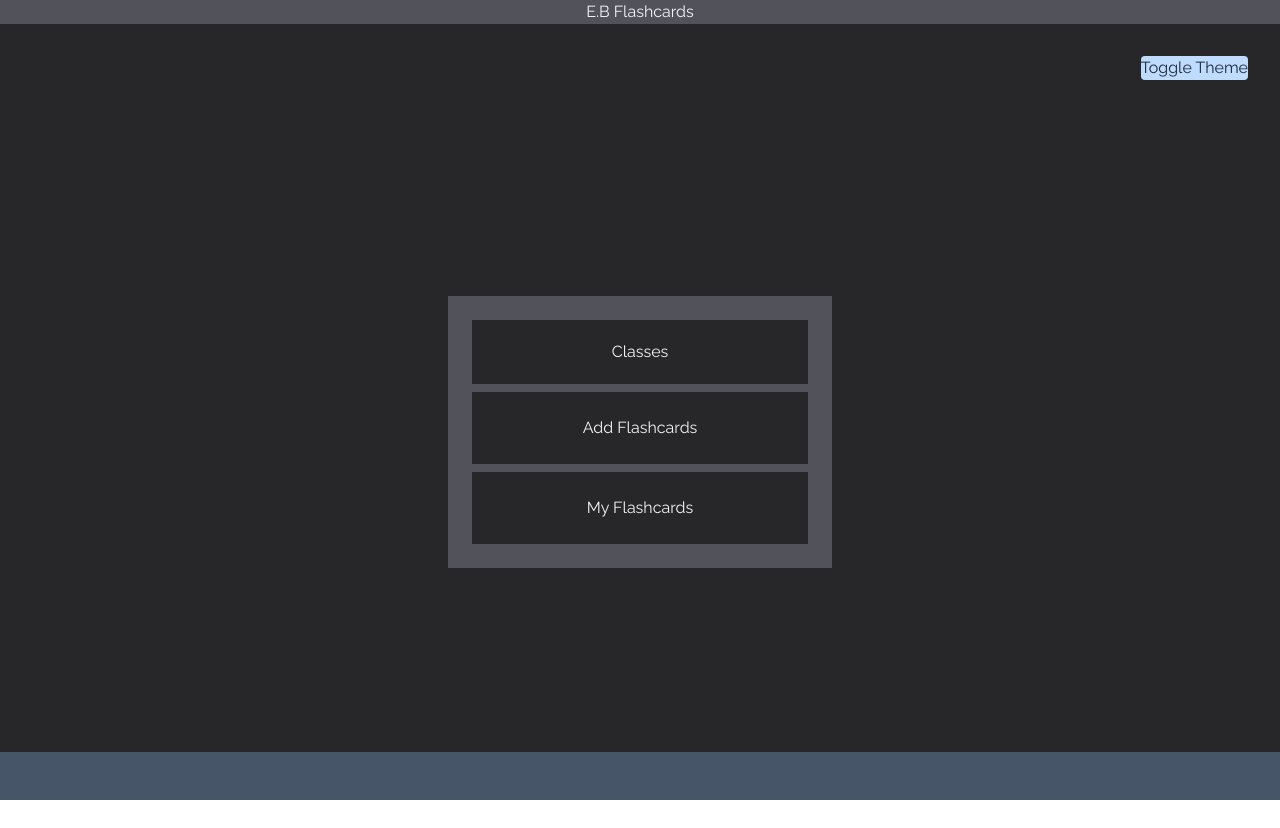
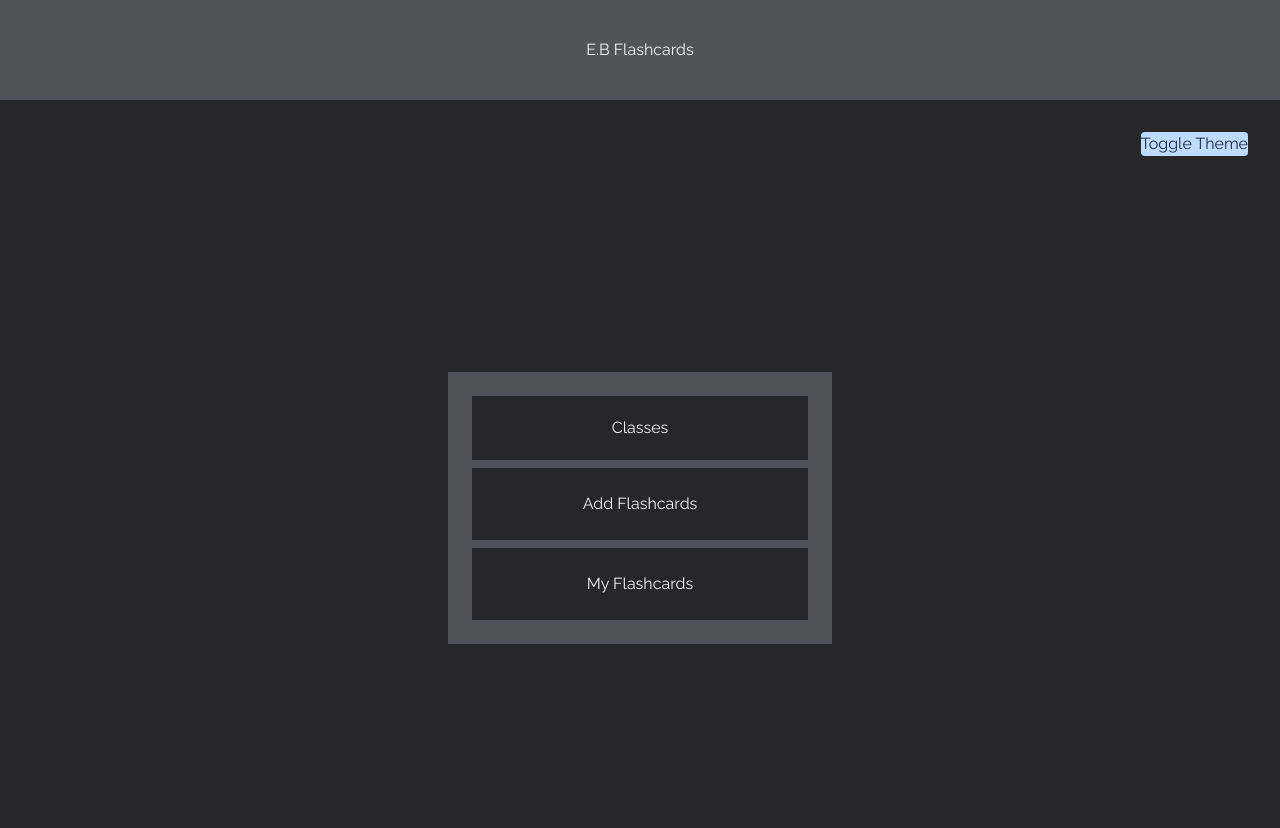
Before and after one commit to Edward-Stalley/Flashcard-App-2022-Version-2.0, a Next.js app in the folder client/: page / in a window 1280 px wide. Before the commit the page ends 800 px from the top, so only its background shows below. Built offline with nearby package versions, Linux system fonts and the light colour scheme.

Commit message:
CSS test

```diff
--- a/client/Components/Header.tsx
+++ b/client/Components/Header.tsx
@@ -13,10 +13,8 @@ export default function Header(props: {
     | undefined;
 }) {
   return (
-    <div className="bg-pink-400 text-slate-800 dark:bg-zinc-600 dark:text-zinc-100 justify-center text-3xl  h-32 flex items-center">
+    <div className="header bg-slate-300 text-slate-800 dark:bg-zinc-600 dark:text-zinc-100 justify-center text-3xl  h-32 flex items-center">
       {props.pageHeader}
     </div>
   );
 }
-
-// bg-slate-300
--- a/client/styles/globals.css
+++ b/client/styles/globals.css
@@ -86,3 +86,8 @@
   left: 50%;
   transform: translate(-50%, -50%);
 }
+
+.header {
+  background-color: palevioletred;
+  height: 100px;
+}
```
